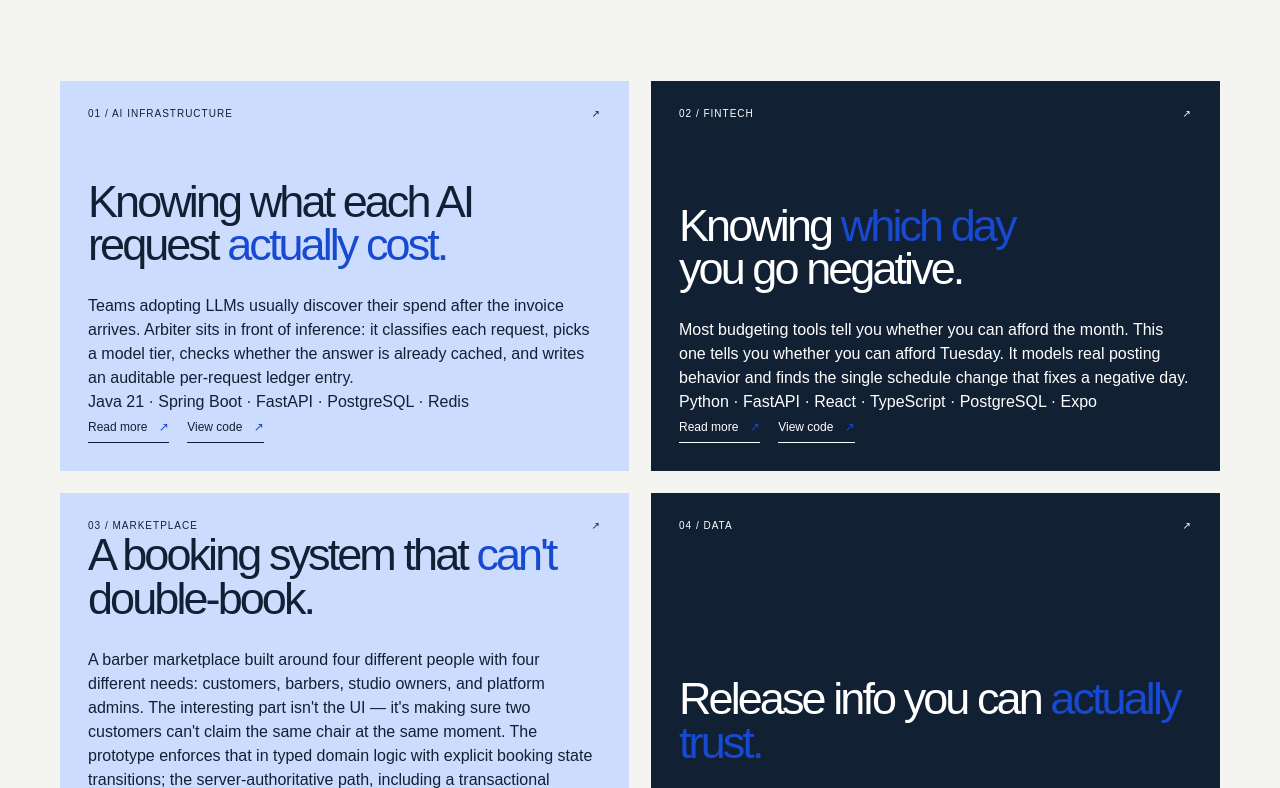
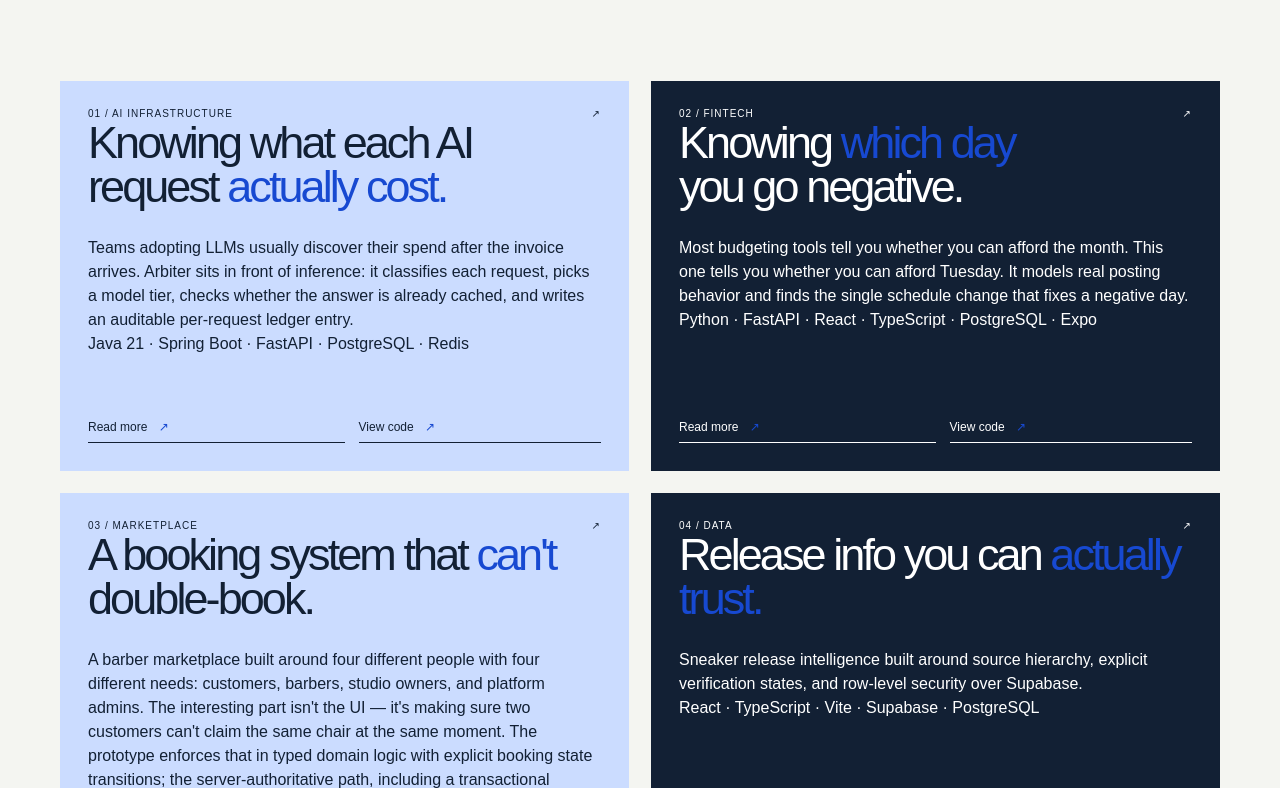
Before and after one commit to mscott9160-web/portfolio-site, a Next.js app: page / in a window 1280 px wide. Shown: the part 1352-2140 px from the top of the page. Built offline with nearby package versions, Linux system fonts and the light colour scheme.

Commit message:
fix: align project card content

```diff
--- a/app/globals.css
+++ b/app/globals.css
@@ -1,4 +1,13 @@
 @import "tailwindcss";
+
+.project-card > div:last-child { display: grid; flex: 1; grid-template-columns: 1fr 1fr; grid-template-rows: minmax(86px, auto) auto auto 1fr; }
+.project-card h3 { grid-column: 1 / -1; }
+.project-card > div:last-child > p { grid-column: 1 / -1; }
+.project-card > div:last-child > p:first-of-type { grid-row: 2; }
+.project-card > div:last-child > p:nth-of-type(2) { grid-row: 3; }
+.project-card a { align-self: end; }
+.project-card a:first-of-type { grid-column: 1; grid-row: 4; }
+.project-card a:last-of-type { grid-column: 2; grid-row: 4; }
 
 :root {
   --background: #f4f5f1;
```
